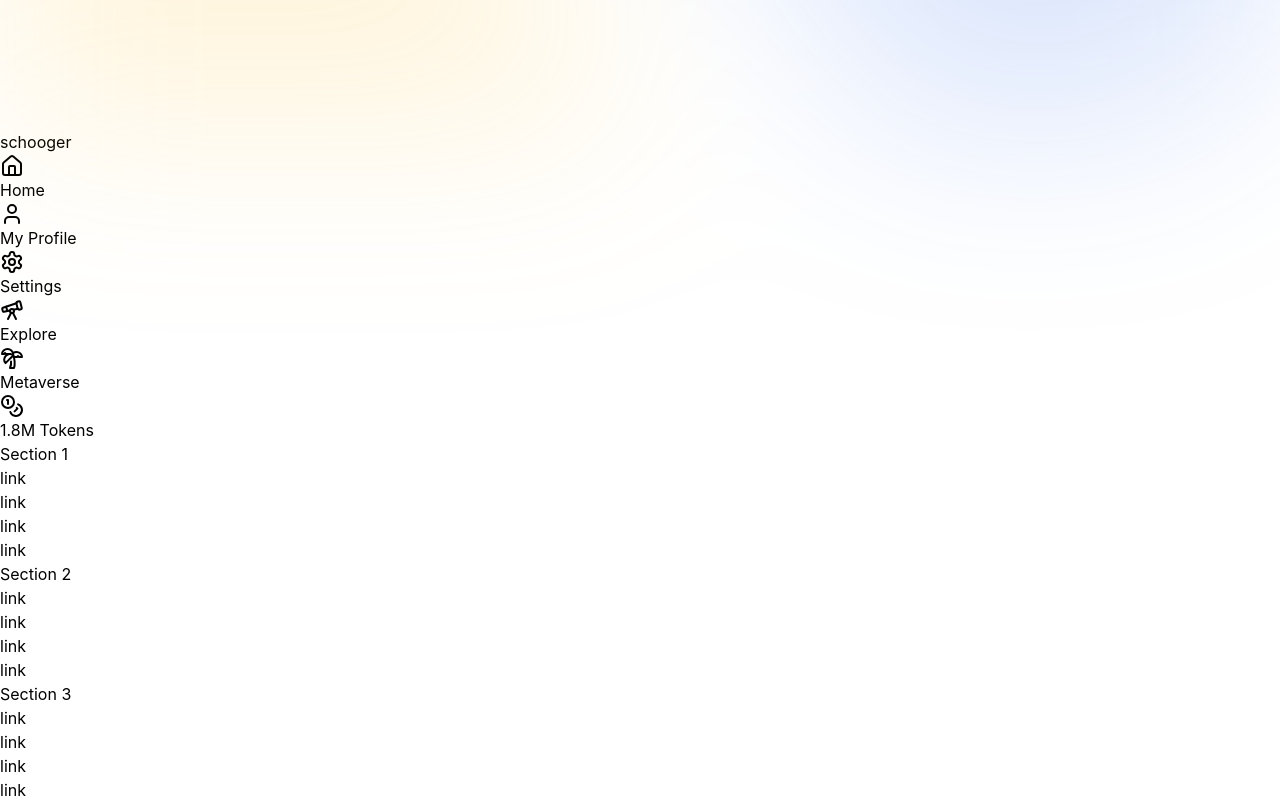
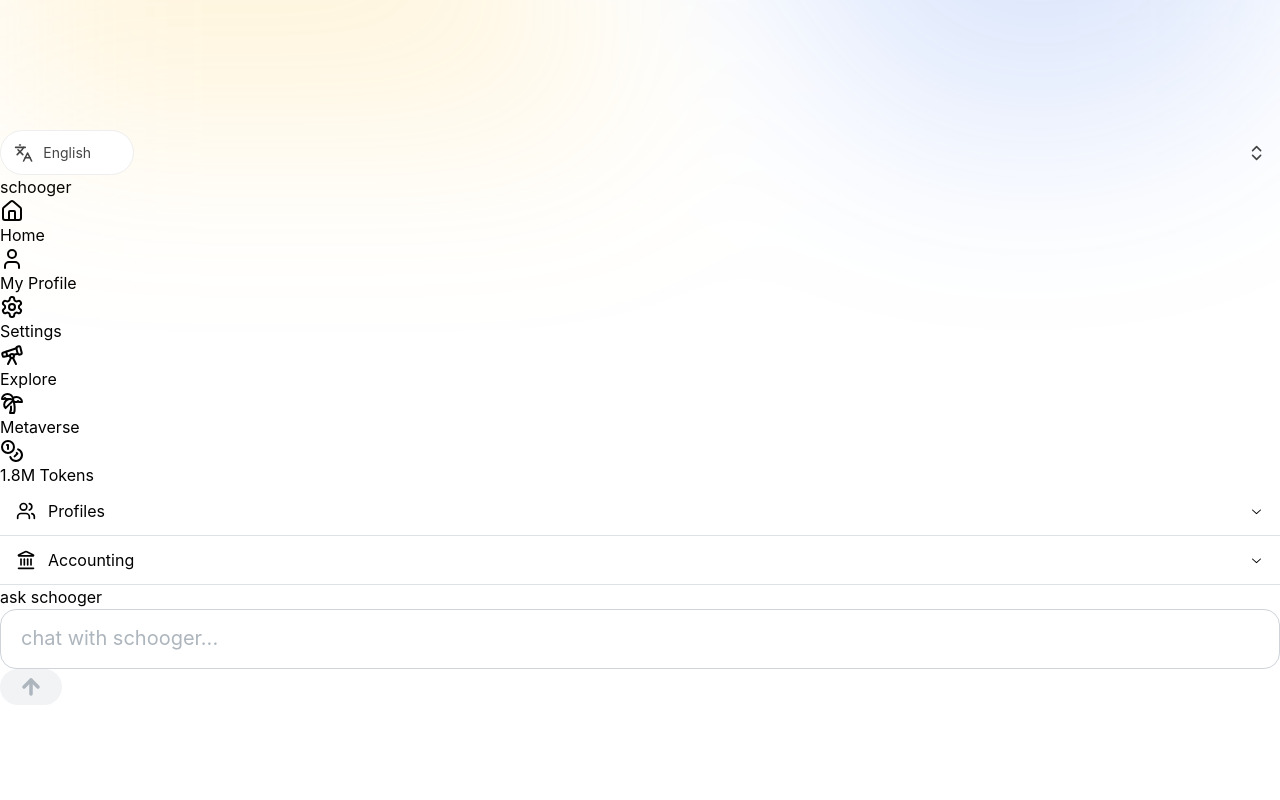
Before and after one commit to schooger/frontend-web, a React (Vite) app: page /coming-soon in a window 1280 px wide. Shown: the part 780-1580 px from the top of the page. After the commit the page ends 1485 px from the top, so only its background shows below. Built offline with nearby package versions, Linux system fonts and the light colour scheme.

Commit message:
styling header & navbar

```diff
--- a/src/@layout/app-header.layout.tsx
+++ b/src/@layout/app-header.layout.tsx
@@ -1,4 +1,5 @@
-
+import { Select } from '@mantine/core';
+import { ChevronsUpDown, Languages } from 'lucide-react';
 
 export default function AppHeader() {
   console.log('app-header')
@@ -7,10 +8,42 @@ export default function AppHeader() {
     <div className="fixed top-0 left-0 w-full h-[3.6rem] pl-[18rem]">
       <div className="flex justify-between items-center pr-4">
         <div></div>
-        <div
-          style={{ backgroundImage: "url('/image.jpg')"}}
-          className="w-[2.8rem] h-[2.8rem] mt-2 bg-white bg-no-repeat bg-cover bg-center rounded-full overflow-hidden"
-        ></div>
+        <div className="flex justify-end items-center gap-2">
+          <div className="h-[2.8rem] mt-2 font-bold">
+            <Select
+              radius="xl"
+              placeholder="Select placeholder"
+              data={['English', 'عربية', 'Français']}
+              defaultValue="English"
+              allowDeselect={false}
+              leftSection={<Languages color="#444" size={20} />}
+              leftSectionPointerEvents="none"
+              rightSection={<ChevronsUpDown color="#444" size={20} />}
+              rightSectionPointerEvents="none"
+              styles={{
+                section: {
+                  width: '2.8rem',
+                  paddingLeft: '.8rem',
+                  paddingRight: '.8rem',
+                  color: '#444',
+                },
+                input: {
+                  width: '8.4rem',
+                  height: '2.8rem',
+                  color: '#444',
+                  backgroundColor: '#fff',
+                  borderColor: '#eee',
+                  textAlign: 'center',
+                }
+              }}
+            />
+          </div>
+
+          <div
+            className="w-[2.8rem] h-[2.8rem] mt-2 bg-white bg-no-repeat bg-cover bg-center rounded-full overflow-hidden"
+            style={{ backgroundImage: "url('/image.jpg')" }}
+          ></div>
+        </div>
       </div>
     </div>
   )
--- a/src/@layout/app-navbar.layout.tsx
+++ b/src/@layout/app-navbar.layout.tsx
@@ -1,5 +1,6 @@
+import { Accordion } from "@mantine/core";
 import AppLogo from "./app-logo"
-import { Coins, Home, Palmtree, Settings, Telescope, User } from 'lucide-react';
+import { Coins, Home, Landmark, Palmtree, Settings, Telescope, User, Users } from 'lucide-react';
 
 const links = [
   { title: 'Home', icon: <Home /> },
@@ -10,11 +11,16 @@ const links = [
   { title: '1.8M Tokens', icon: <Coins /> },
 ]
 
+const accorLinks = [
+  { title: 'Profiles', icon: <Users size={20} />, sublinks: [{ title: 'Students' }, { title: 'Parents' }, { title: 'Teachers' }, { title: 'Administrators' }] },
+  { title: 'Accounting', icon: <Landmark size={20} />, sublinks: [{ title: 'Incomes' }, { title: 'Charges' }] },
+]
+
 export default function AppNavbar() {
   console.log('app-navbar')
 
   return (
-    <div className="fixed top-0 left-0 w-[18rem] h-full px-4 py-2">
+    <div className="fixed top-0 left-0 w-[14rem] h-full px-4 py-2 overflow-auto">
       <div className="flex justify-between items-baseline w-full">
         <AppLogo />
 
@@ -34,20 +40,30 @@ export default function AppNavbar() {
         }
       </div>
 
-      <div className="hidden text-[#444]">
-        {
-          [1, 2, 3, 4].map((i) => (
-            <div className="flex flex-col justify-between items-baseline w-full mt-8">
-              <h1 className="font-bold">Section {i}</h1>
-              <div className="pl-1">
-                <div className="">link</div>
-                <div className="">link</div>
-                <div className="">link</div>
-                <div className="">link</div>
-              </div>
-            </div>
-          ))
-        }
+      <div className="mt-8">
+        <Accordion
+          multiple
+          defaultValue={['profiles']}
+          classNames={{
+            item: 'border-none',
+            panel: 'pl-4',
+            control: 'pl-0 hover:bg-gray-200',
+            label: 'font-bold text-[#444]',
+          }}
+        >
+          {
+            accorLinks.map((link) => (
+              <Accordion.Item value={link.title}>
+                <Accordion.Control icon={link.icon}>{link.title}</Accordion.Control>
+                {
+                  link.sublinks.map((sublink) => (
+                    <Accordion.Panel>{sublink.title}</Accordion.Panel>
+                  ))
+                }
+              </Accordion.Item>
+            ))
+          }
+        </Accordion>
       </div>
 
     </div>
--- a/src/@layout/app.layout.tsx
+++ b/src/@layout/app.layout.tsx
@@ -1,6 +1,6 @@
+import ViewHome from "@view/home.view"
 import AppHeader from "./app-header.layout"
 import AppNavbar from "./app-navbar.layout"
-import Test from "./test"
 
 export default function App() {
   console.log('app')
@@ -15,8 +15,8 @@ export default function App() {
       <AppHeader />
       <AppNavbar />
 
-      <div className="w-full min-h-[40rem] pl-[18rem] pr-[1rem] py-[3rem]">
-        <Test />
+      <div className="w-full min-h-[40rem] pl-[14rem] pr-[1rem] py-[3rem]">
+        <ViewHome />
       </div>
     </div>
   )
--- a/src/@layout/test.tsx
+++ b/src/@view/home.view.tsx
@@ -3,7 +3,7 @@ import { Badge, Button, Textarea } from "@mantine/core";
 import { useForm } from "@mantine/form";
 import { ArrowUp } from 'lucide-react';
 
-export default function App() {
+export default function ViewHome() {
   const form = useForm({
     mode: 'controlled',
     initialValues: {
```
Also changed, not shown: src/@view/coming-soon.view.tsx (added, +77 -0 lines).
